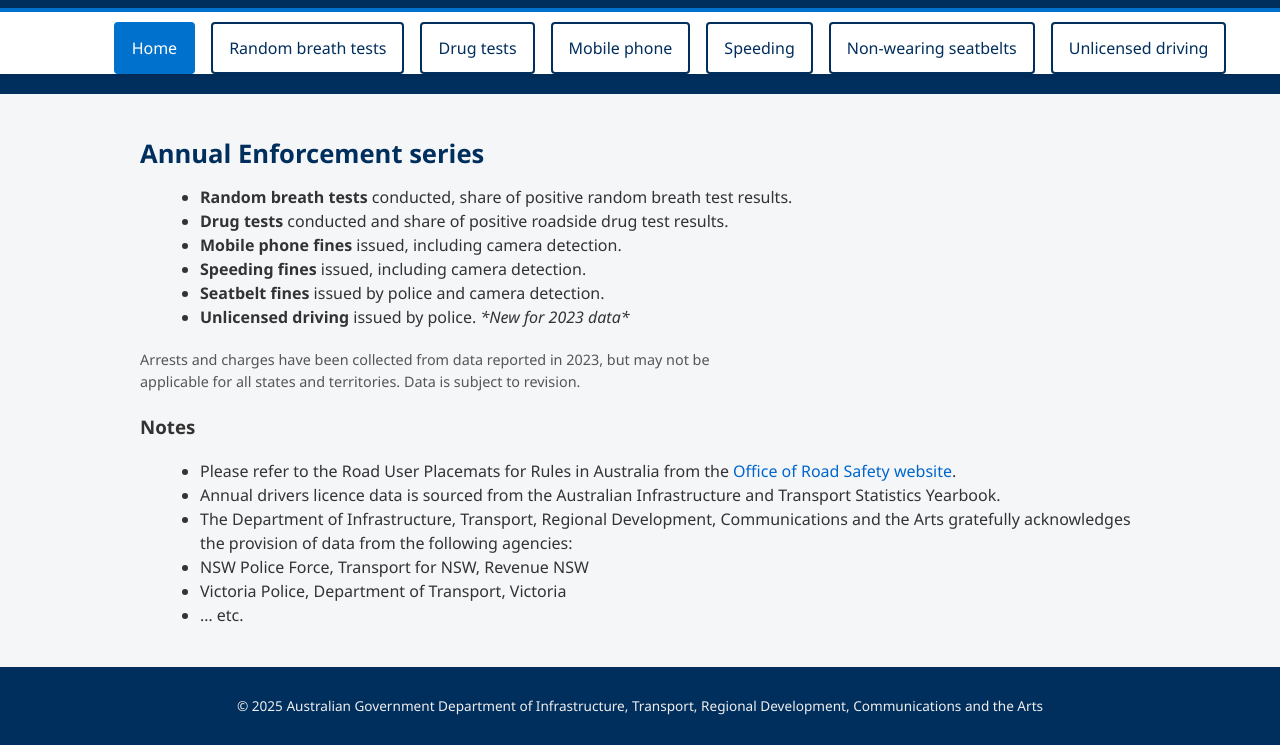
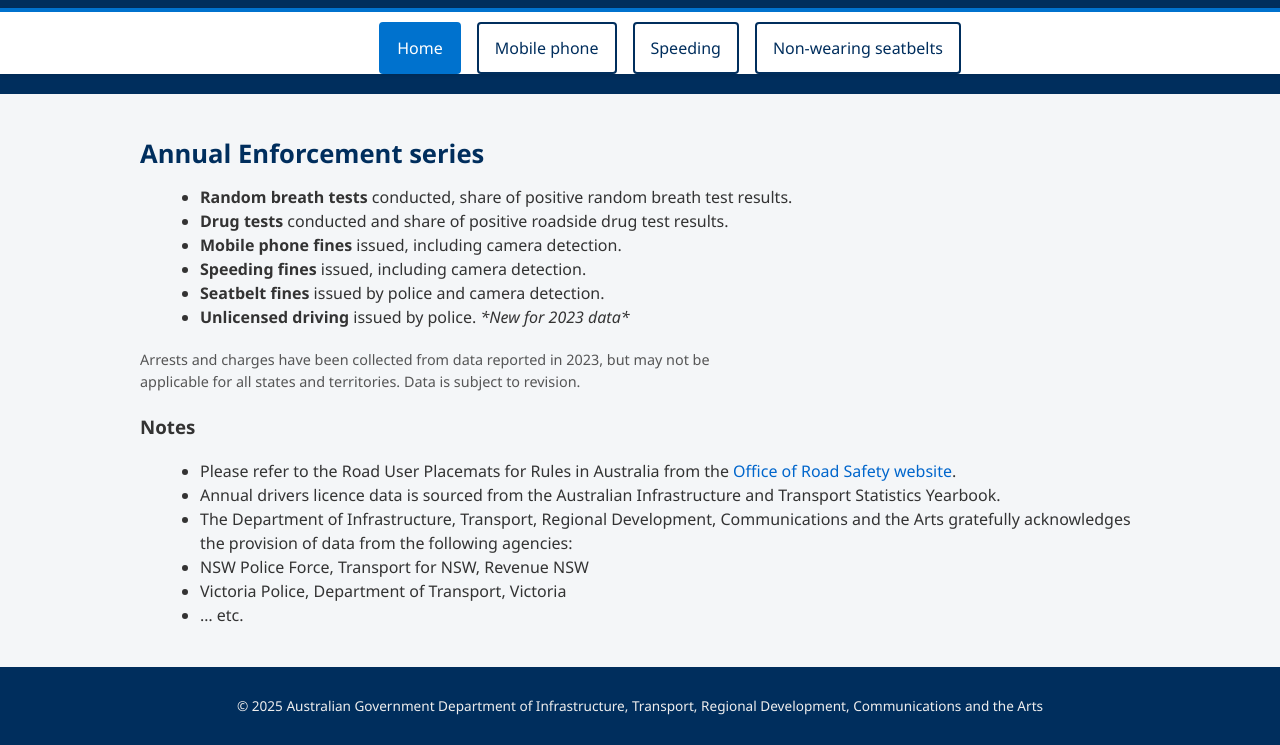
Before and after one commit to nissanSilviaa/COS30045-Project, a plain HTML site: page index.html in a window 1280 px wide. Shown: the part 94-839 px from the top of the page. Drawn offline with Linux system fonts and the light colour scheme; a script that the page names is missing.

Commit message:
comment out for testing purposes

```diff
--- a/index.html
+++ b/index.html
@@ -19,12 +19,12 @@
     <nav>
       <ul>
         <li><a href="#" data-target="home" class="active">Home</a></li>
-        <li><a href="#" data-target="random-breath-tests">Random breath tests</a></li>
-        <li><a href="#" data-target="drug-tests">Drug tests</a></li>
+        <!--<li><a href="#" data-target="random-breath-tests">Random breath tests</a></li>
+        <li><a href="#" data-target="drug-tests">Drug tests</a></li>-->
         <li><a href="#" data-target="mobile-phone">Mobile phone</a></li>
         <li><a href="#" data-target="speeding">Speeding</a></li>
         <li><a href="#" data-target="seatbelts">Non-wearing seatbelts</a></li>
-        <li><a href="#" data-target="unlicensed-driving">Unlicensed driving</a></li>
+        <!--<li><a href="#" data-target="unlicensed-driving">Unlicensed driving</a></li>-->
       </ul>
     </nav>
   </header>
```
